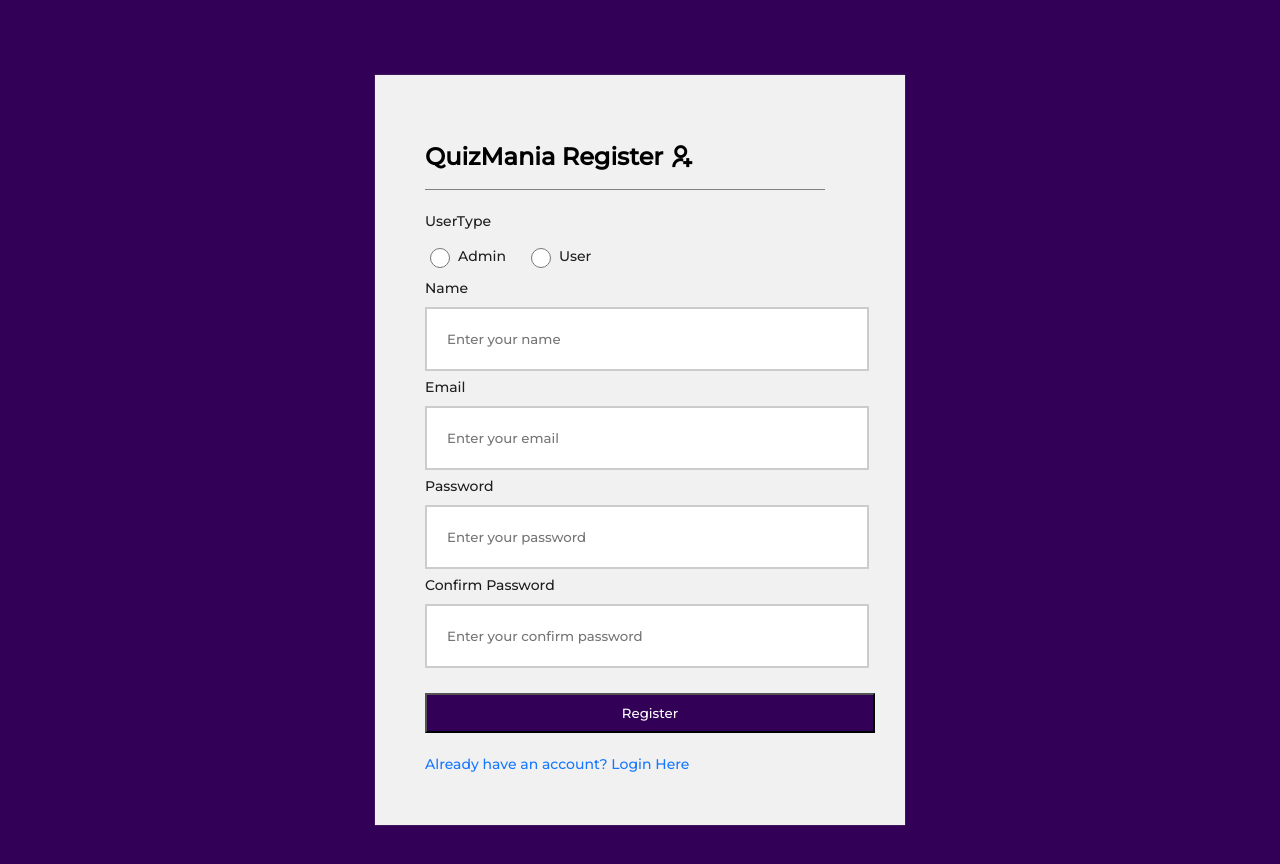
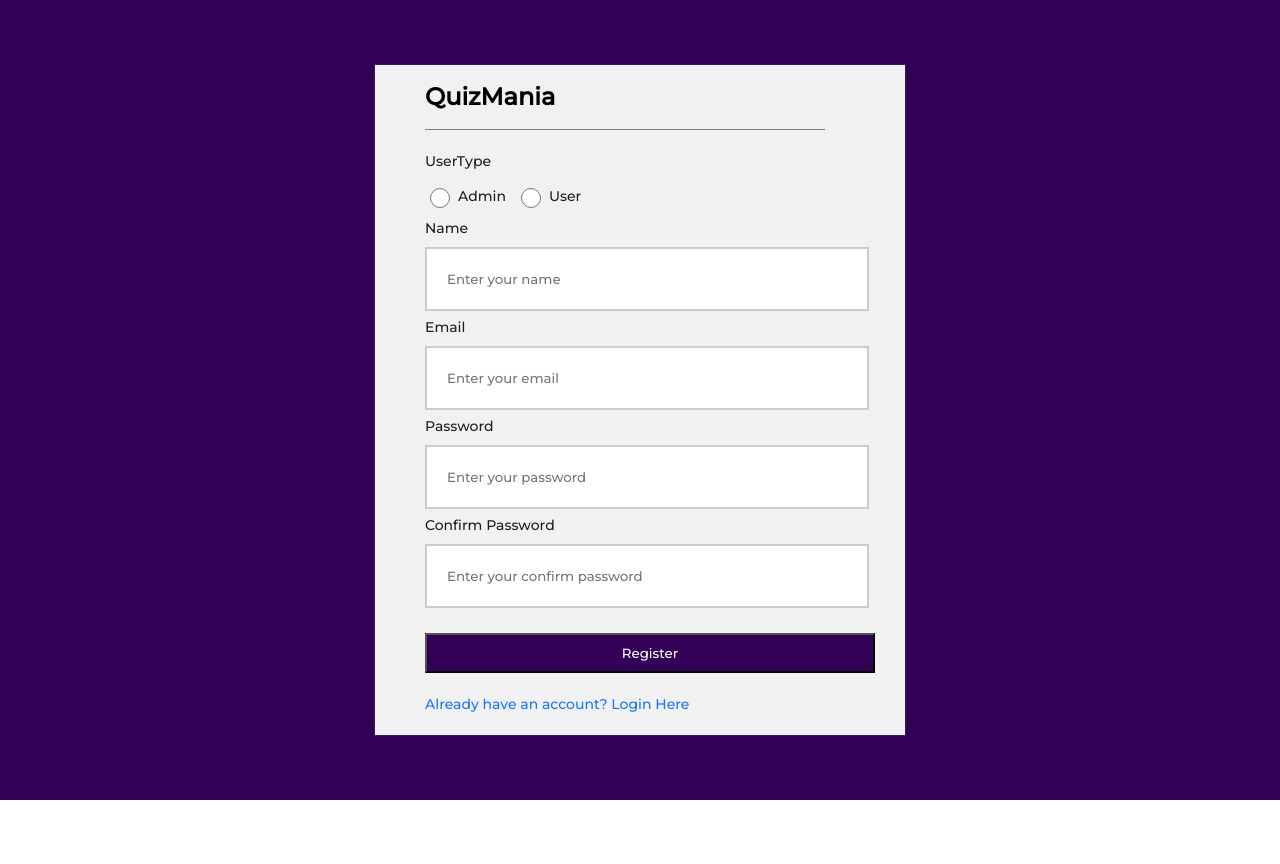
Before and after one commit to sagar-tandan/codSoft_Quiz_frontend, a React (Vite) app: page /register in a window 1280 px wide. Shown: the top 864 px of the page. After the commit the page ends 800 px from the top, so only its background shows below. Built offline with nearby package versions, Linux system fonts and the light colour scheme.

Commit message:
minor css adjustments

```diff
--- a/src/pages/common/Login/Login.jsx
+++ b/src/pages/common/Login/Login.jsx
@@ -30,9 +30,7 @@ function LoginPage() {
     <div className="flex justify-center items-center h-screen w-screen bg-primary">
       <div className="card w-400 p-8 bg-white">
         <div className="flex flex-col">
-          <h1 className="text-2xl">
-            QuizMania Login <i className="ri-login-circle-line"></i>
-          </h1>
+          <h1 className="text-2xl">QuizMania</h1>
           <div className="divider"></div>
           <Form layout="vertical" className="mt-2" onFinish={onFinish}>
             <Form.Item name="email" label="Email">
--- a/src/pages/common/Register/Register.jsx
+++ b/src/pages/common/Register/Register.jsx
@@ -25,12 +25,10 @@ function RegisterPage() {
     }
   };
   return (
-    <div className="flex justify-center items-center h-screen w-screen bg-primary overflow-x-hidden p-y">
-      <div className="card w-400 p-8 bg-white">
+    <div className="flex justify-center items-center h-screen w-screen bg-primary overflow-x-hidden p-y-1">
+      <div className="card w-400 p-x bg-white">
         <div className="flex flex-col">
-          <h1 className="text-2xl">
-            QuizMania Register <i className="ri-user-add-line"></i>
-          </h1>
+          <h1 className="text-2xl">QuizMania</h1>
           <div className="divider"></div>
           <Form layout="vertical" className="mt-2" onFinish={onFinish}>
             <Form.Item
@@ -38,7 +36,7 @@ function RegisterPage() {
               label="UserType"
               style={{ display: "flex", alignItems: "center" }}
             >
-              <div style={{ display: "flex", gap: "20px" }}>
+              <div style={{ display: "flex", gap: "10px" }}>
                 <div style={{ display: "flex", alignItems: "center" }}>
                   <input
                     type="radio"
@@ -91,7 +89,7 @@ function RegisterPage() {
                 required
               />
             </Form.Item>
-            <div className="flex flex-col gap-2">
+            <div className="flex flex-col gap-2 pb-1">
               <button
                 type="submit"
                 className="primary-contained-btn mt-2 w-200"
--- a/src/stylesheets/alignments.css
+++ b/src/stylesheets/alignments.css
@@ -123,7 +123,6 @@
 
 .p-6 {
   padding-right: 50px;
-
 }
 
 .p-8 {
@@ -132,15 +131,21 @@
   padding-top: 50px;
   padding-bottom: 50px;
 }
-.p-y{
+.p-x {
+  padding-right: 80px;
+  padding-left: 50px;
+}
+.p-y-1{
+  padding-top: 0px;
+}
+.p-y {
   padding-top: 50px;
   padding-bottom: 50px;
 }
 
-.overflow-x-hidden{
+.overflow-x-hidden {
   overflow-x: hidden;
 }
-
 
 .mt-1 {
   margin-top: 10px !important;
@@ -149,3 +154,6 @@
 .mt-2 {
   margin-top: 20px !important;
 }
+.pb-1{
+  padding-bottom: 20px;
+}
```
